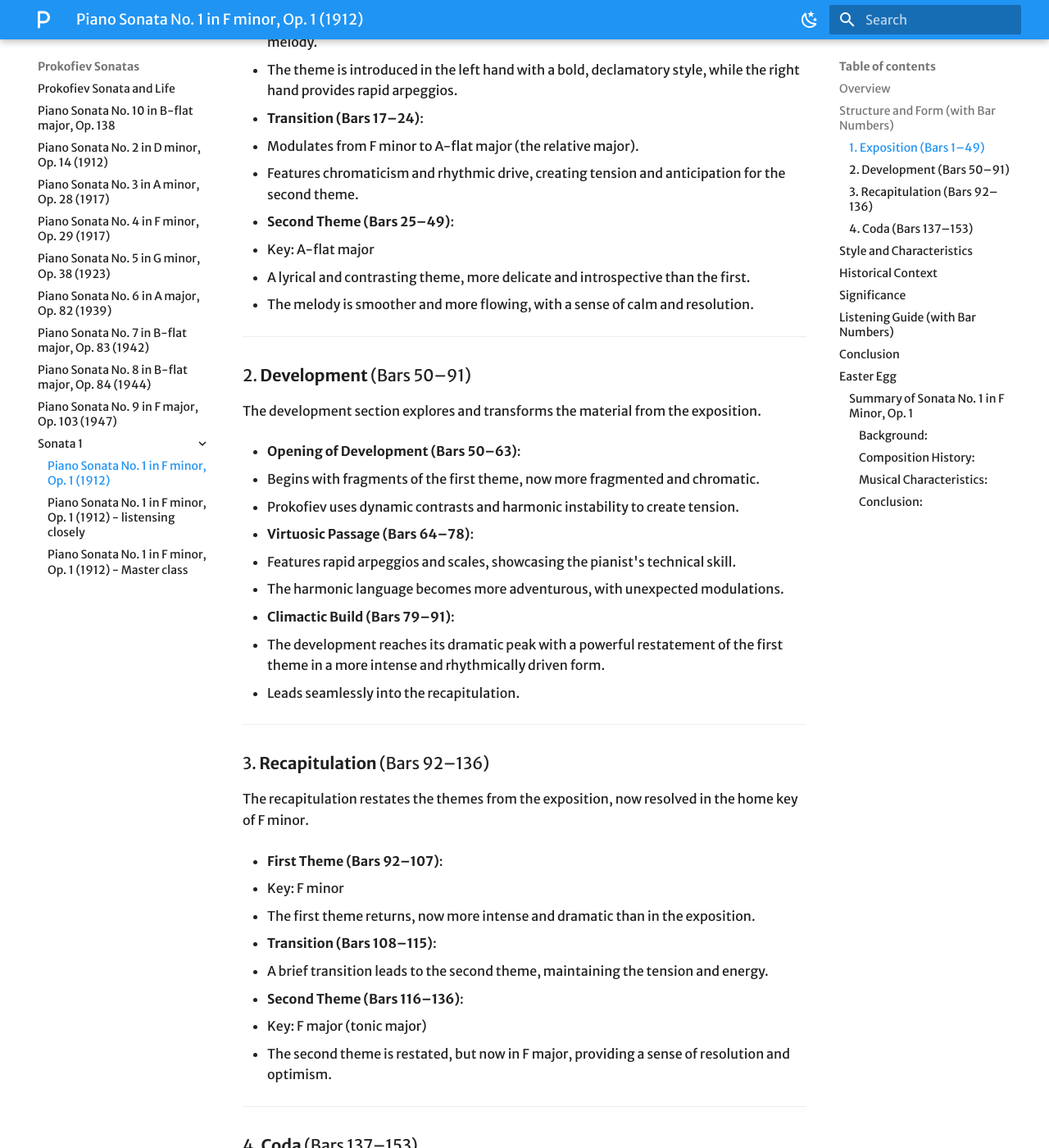
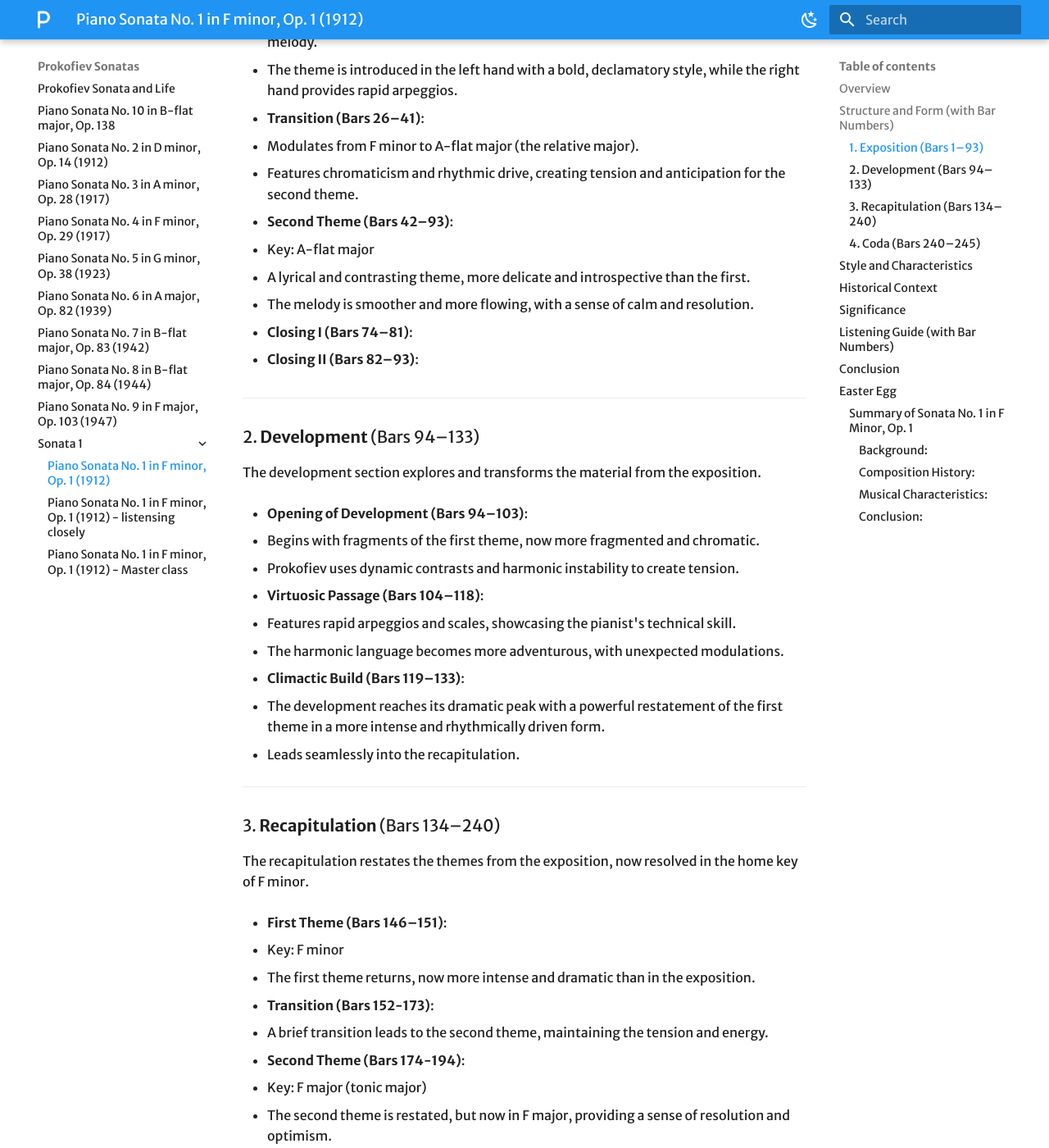
Before and after one commit to magicat888/prokofiev-sonata, an MkDocs documentation site: the page built from docs/Sonata 1/Sonata1.md, in a window 1280 px wide and 1400 px high, scrolled down 959 px. Shown: the whole window at 82% size. Built offline with MkDocs 1.6.1 and Material for MkDocs 9.7.7, drawn with Linux system fonts in a browser that asks for light colours; some web fonts are replaced; some of the changed text lies outside the part shown.

Commit message:
amend sonata 1

```diff
--- a/docs/Sonata 1/Sonata1.md
+++ b/docs/Sonata 1/Sonata1.md
@@ -18,68 +18,73 @@
 
 ## Structure and Form (with Bar Numbers)
 
-### 1. **Exposition** (Bars 1–49)
+### 1. **Exposition** (Bars 1–93)
 
 The exposition introduces two contrasting themes and establishes the tonal framework of the piece.
 
-- **First Theme (Bars 1–16)**:
+- **First Theme (Bars 5–25)**:
 
   - Key: F minor
   - A dramatic and stormy theme, characterized by sweeping arpeggios and a melancholic melody.
   - The theme is introduced in the left hand with a bold, declamatory style, while the right hand provides rapid arpeggios.
 
-- **Transition (Bars 17–24)**:
+- **Transition (Bars 26–41)**:
 
   - Modulates from F minor to A-flat major (the relative major).
   - Features chromaticism and rhythmic drive, creating tension and anticipation for the second theme.
 
-- **Second Theme (Bars 25–49)**:
+- **Second Theme (Bars 42–93)**:
+
   - Key: A-flat major
   - A lyrical and contrasting theme, more delicate and introspective than the first.
   - The melody is smoother and more flowing, with a sense of calm and resolution.
 
+- **Closing I (Bars 74–81)**:
+
+- **Closing II (Bars 82–93)**:
+
 ---
 
-### 2. **Development** (Bars 50–91)
+### 2. **Development** (Bars 94–133)
 
 The development section explores and transforms the material from the exposition.
 
-- **Opening of Development (Bars 50–63)**:
+- **Opening of Development (Bars 94–103)**:
 
   - Begins with fragments of the first theme, now more fragmented and chromatic.
   - Prokofiev uses dynamic contrasts and harmonic instability to create tension.
 
-- **Virtuosic Passage (Bars 64–78)**:
+- **Virtuosic Passage (Bars 104–118)**:
 
   - Features rapid arpeggios and scales, showcasing the pianist's technical skill.
   - The harmonic language becomes more adventurous, with unexpected modulations.
 
-- **Climactic Build (Bars 79–91)**:
+- **Climactic Build (Bars 119–133)**:
   - The development reaches its dramatic peak with a powerful restatement of the first theme in a more intense and rhythmically driven form.
   - Leads seamlessly into the recapitulation.
 
 ---
 
-### 3. **Recapitulation** (Bars 92–136)
+### 3. **Recapitulation** (Bars 134–240)
 
 The recapitulation restates the themes from the exposition, now resolved in the home key of F minor.
 
-- **First Theme (Bars 92–107)**:
+- **First Theme (Bars 146–151)**:
 
   - Key: F minor
   - The first theme returns, now more intense and dramatic than in the exposition.
 
-- **Transition (Bars 108–115)**:
+- **Transition (Bars 152-173)**:
 
   - A brief transition leads to the second theme, maintaining the tension and energy.
 
-- **Second Theme (Bars 116–136)**:
+- **Second Theme (Bars 174-194)**:
   - Key: F major (tonic major)
   - The second theme is restated, but now in F major, providing a sense of resolution and optimism.
 
 ---
 
-### 4. **Coda** (Bars 137–153)
+### 4. **Coda** (Bars 240–245)
 
 - Key: F minor
 - The coda reinforces the home key and brings the piece to a dramatic conclusion.
@@ -116,6 +121,7 @@
 - **Opening Theme (Bars 5–23)**: Dramatic and stormy, setting the tone for the piece.
 - **Second Theme (Bars 42–73)**: Lyrical and contrasting, offering a moment of calm.
 - **Closing (Bars Part I 74, Part II 82)**
+- **Development (Bars 94, 96 swell to fortisim, 98 p, 104 build starts, 119 right hand)**
 - **Recapitulation (Bars 134, 146 first theme, 152 bridge, 174 second theme, 194 closing )**: The return of the first theme, now more powerful and resolved.
 - **Coda (218 indicates, Bars 240–245)**: A dramatic conclusion, ending with a flourish in F minor.
 
```
